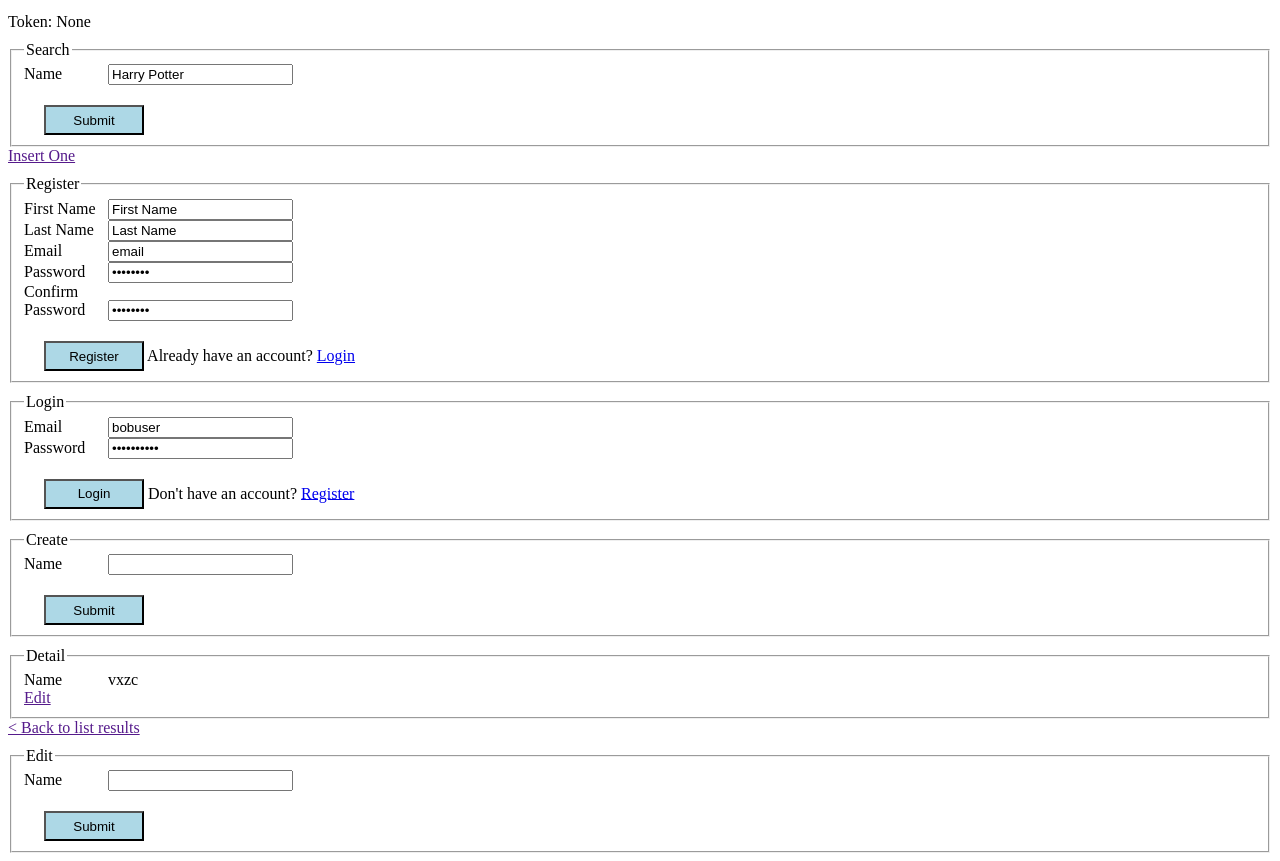
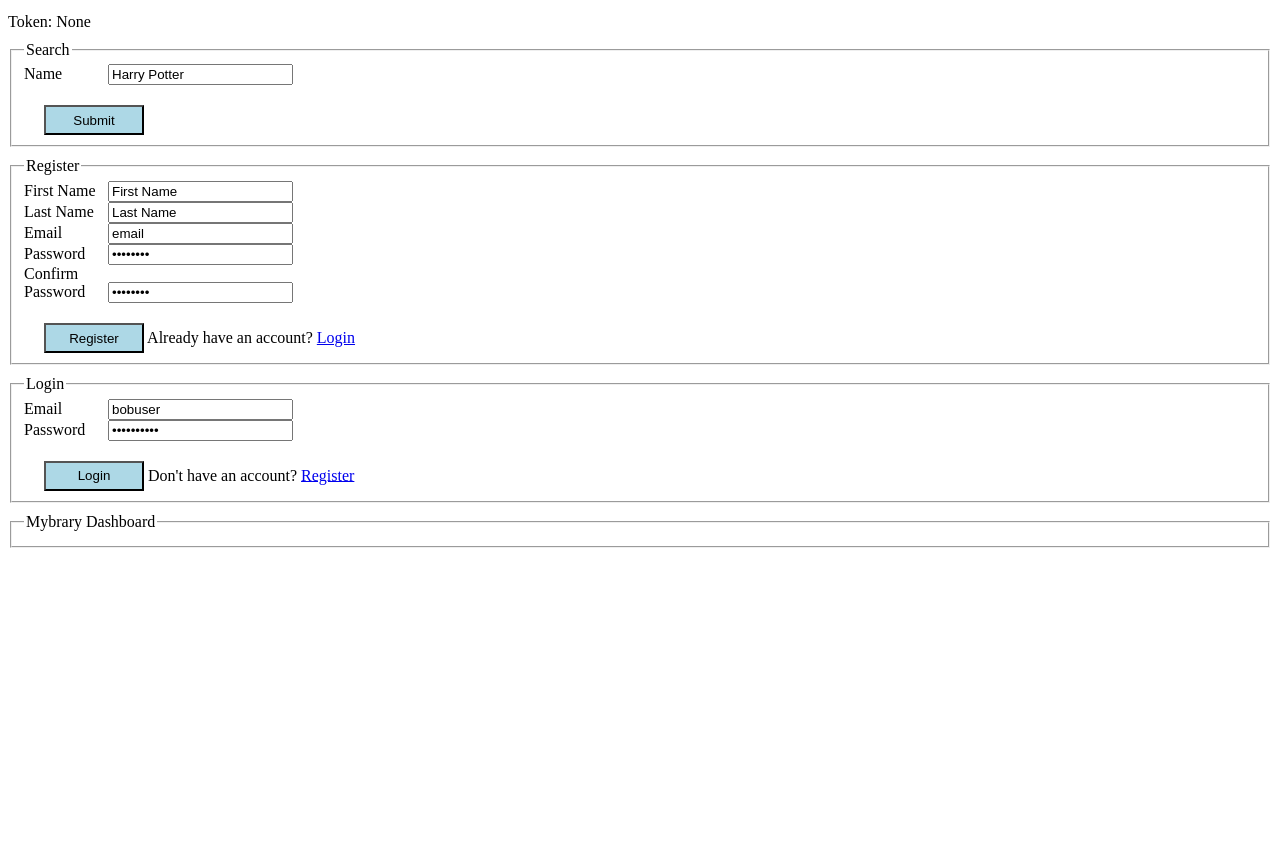
Before and after one commit to nateusmc/mybrary-fullstack, a website: page public/index.html in a window 1280 px wide. Shown: the part 88-949 px from the top of the page. After the commit the page ends 800 px from the top, so only its background shows below. Drawn offline with nearby package versions, Linux system fonts and the light colour scheme.

Commit message:
did some cleaning up of main page

```diff
--- a/public/index.html
+++ b/public/index.html
@@ -33,9 +33,7 @@
 			</div>
 			<button type="submit">Submit</button>
 		</fieldset>
-
 		<div id="result"></div>
-		<a href="" class="viewCreate">Insert One</a>
 	</form>
 
 	<form id="register" class="view">
@@ -81,38 +79,14 @@
 		</fieldset>
 	</form>
 
-
-	<form id="create" class="view">
-		<fieldset>
-			<legend>Create</legend>
-			<div>
-				<label for="name">Name</label>
-				<input type="text" name="name">
-			</div>
-			<button type="submit">Submit</button>
-		</fieldset>
-	</form>
-
 	<section id="detail" class="view">
-		<fieldset>
-			<legend>Detail</legend>
-			<div>
-				<label for="name">Name</label>
-				<span class="name">vxzc</span>
-			</div>
-			<a href="" class="edit">Edit</a>
-		</fieldset>
-		<a href="" class="viewList">&lt; Back to list results </a>
 	</section>
 
-	<form id="edit" class="view">
+	<form id="dashboard" class="view">
 		<fieldset>
-			<legend>Edit</legend>
+			<legend>Mybrary Dashboard</legend>
 			<div>
-				<label for="name">Name</label>
-				<input type="text" name="name">
 			</div>
-			<button type="submit">Submit</button>
 		</fieldset>
 	</form>
 
```
